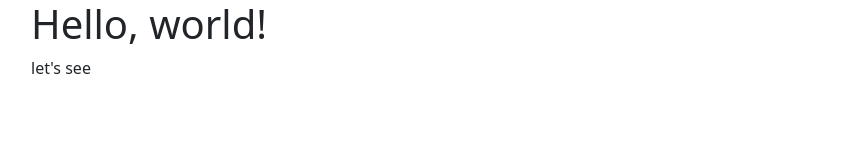
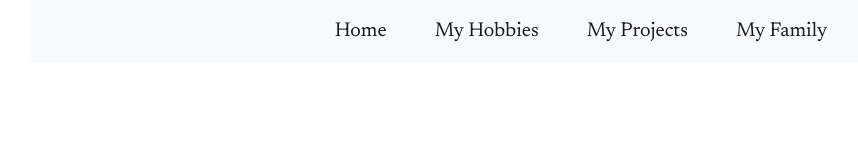
Before and after one commit to bilguudeiblgd/Internet-Technology, a plain HTML site: page lab2/index.html in a window 1280 px wide. Shown: the whole page, without its empty margins (51-909 px from the left). Drawn offline with nearby package versions, Linux system fonts and the light colour scheme; files that its build step writes are made by us from their sources.

Commit message:
original

```diff
--- a/lab2/index.html
+++ b/lab2/index.html
@@ -7,15 +7,41 @@
 
     <!-- Bootstrap CSS -->
     <link href="https://cdn.jsdelivr.net/npm/bootstrap@5.0.0-beta2/dist/css/bootstrap.min.css" rel="stylesheet" integrity="sha384-BmbxuPwQa2lc/FVzBcNJ7UAyJxM6wuqIj61tLrc4wSX0szH/Ev+nYRRuWlolflfl" crossorigin="anonymous">
-
+    <link href="./style/main.css" rel="stylesheet" >
     <title>Hello, world!</title>
   </head>
   <body>
 
+    <div class="container">
+      <nav class="navbar navbar-expand-lg navbar-light bg-light ">
+        <div class="container-fluid my-lg-2">
+          <ul class="navbar-nav nav-pills me-auto mx-auto">
+            <li class="nav-item px-3">
+              <a class="navbar-brand active " aria-current="page" href="#">
+                Home
+              </a>
+            </li>
+            <li class="nav-item px-3">
+              <a class="navbar-brand ">
+                My Hobbies
+              </a>
+            </li>
+            <li class="nav-item px-3">
+              <a class="navbar-brand" >
+                My Projects
+              </a>
+            </li>
+            <li class="nav-item px-3">
+              <a class="navbar-brand">
+                My Family
+              </a>
+            </li>
+          </ul>
+        </div>
+      </nav>
+    <div>
 
-    <div class="container">
-        <h1>Hello, world!</h1>
-        let's see
+    </div>
     </div>
     <script src="https://cdn.jsdelivr.net/npm/bootstrap@5.0.0-beta2/dist/js/bootstrap.bundle.min.js" integrity="sha384-b5kHyXgcpbZJO/tY9Ul7kGkf1S0CWuKcCD38l8YkeH8z8QjE0GmW1gYU5S9FOnJ0" crossorigin="anonymous"></script>
 
--- /dev/null
+++ b/lab2/main.css
@@ -0,0 +1,11 @@
+@import url('https://fonts.googleapis.com/css2?family=Newsreader:wght@300;400;500&display=swap');
+body{
+    font-family: 'Newsreader', serif;
+    font-weight: 400;
+}
+ul{
+    list-style: none;
+}
+a{
+    cursor: pointer;
+}
--- a/lab2/scss/custom.scss
+++ /dev/null
@@ -1,6 +0,0 @@
-@import "../node_modules/bootstrap/scss/bootstrap";
-
-// Add custom code after this
-
-$body-bg: #4f5b62;
-$body-color: #111;
```
Also changed, not shown: lab2/style.css (deleted).
